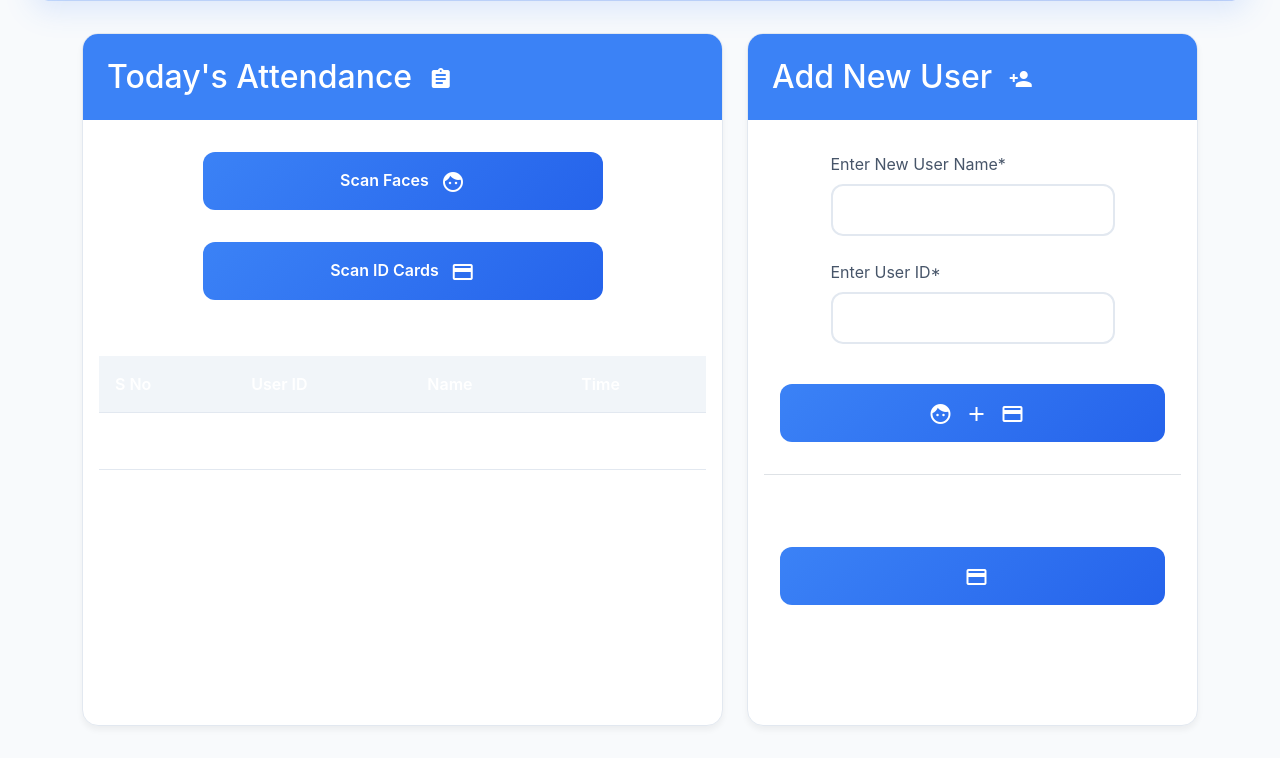
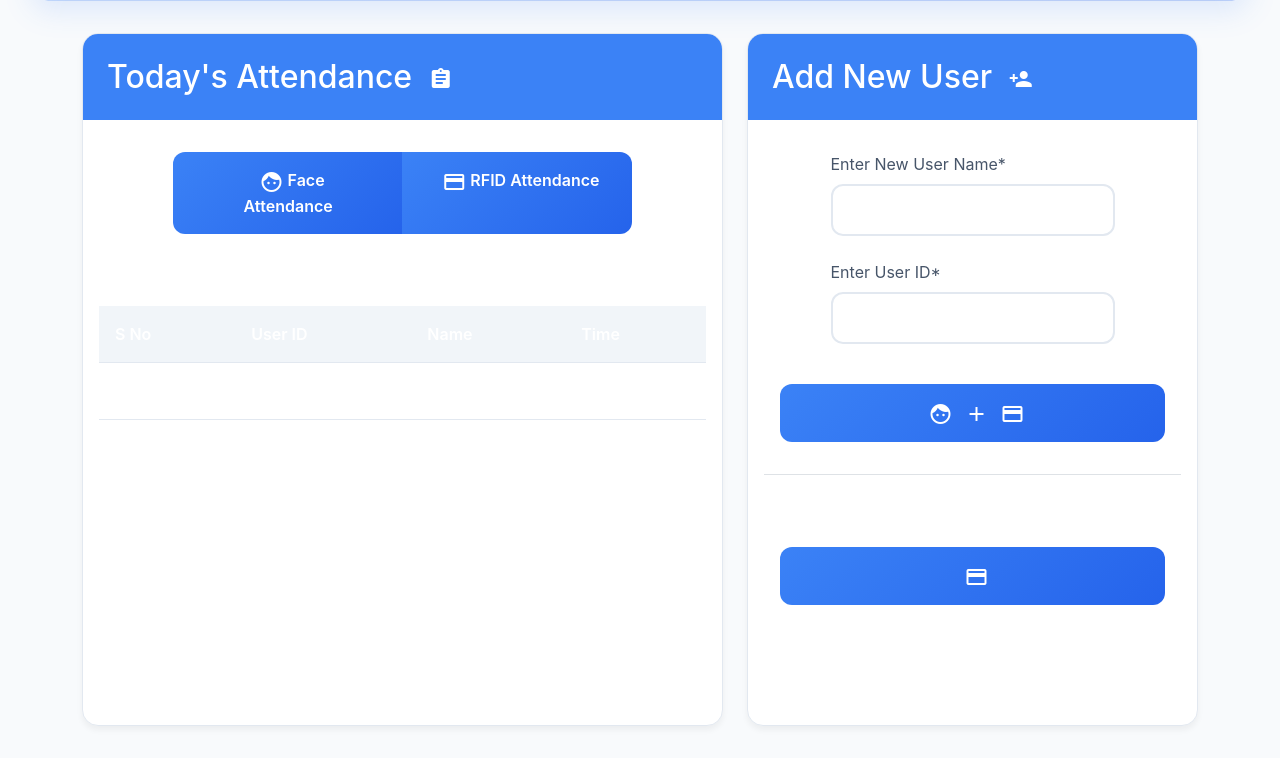
Before and after one commit to Ridwan414/Smart-Attendance-System, a Flask app: page / in a window 1280 px wide. Shown: the part 143-901 px from the top of the page. Run offline with Flask 3, Linux system fonts and the light colour scheme.

Commit message:
Implement RFID card reading and enhance RFID registration process

```diff
--- a/requirements.txt
+++ b/requirements.txt
@@ -1,4 +1,5 @@
 opencv-python
+pyserial
 numpy
 face-recognition
 joblib
--- a/src/app.py
+++ b/src/app.py
@@ -11,6 +11,7 @@
 import csv
 import serial
 import serial.tools.list_ports
+import re
 
 
 app = Flask(__name__)
@@ -49,6 +50,86 @@
 # Face recognition threshold
 FACE_MATCH_THRESHOLD = 0.45  # Stricter threshold for higher accuracy
 
+# Add this after other global variables
+RFID_PORT = None  # Will store the RFID reader's serial port
+
+def init_rfid_reader():
+    """Initialize RFID reader connection"""
+    try:
+        # Look for USB devices that might be the RFID reader
+        ports = list(serial.tools.list_ports.comports())
+        for port in ports:
+            if ("AuthenTec" in port.description or
+                "SYC ID&IC USB Reader" in port.description or
+                "08FF:0009" in port.hwid.upper()):
+                return True
+
+        # Alternative method: check if hidraw1 exists in /dev
+        if os.path.exists("/dev/hidraw1"):
+            return True
+
+        return False
+    except Exception as e:
+        print(f"Error checking RFID reader: {e}")
+        return False
+
+def read_rfid_card(timeout=15):
+    """Read RFID card and return the ID"""
+    print(f"⌛ Waiting for RFID card (timeout: {timeout}s)...")
+    if not check_rfid_reader():
+        print("❌ No RFID reader detected")
+        return None
+
+    # Open the HID device
+    try:
+        print("🔌 Opening RFID reader device...")
+        rfid_port = open("/dev/hidraw1", "rb")
+        print("✅ RFID reader opened successfully")
+    except Exception as e:
+        print(f"❌ Could not open RFID reader: {e}")
+        return None
+
+    # Read loop
+    buffer = ""
+    start_time = time.time()
+
+    try:
+        while (time.time() - start_time) < timeout:
+            # Read data from HID device
+            byte_data = rfid_port.read(8)
+
+            if byte_data and any(b != 0 for b in byte_data):
+                print(f"📡 Raw data received: {byte_data}")
+
+                # Extract the third byte (index 2) which contains the actual digit
+                if len(byte_data) > 2:
+                    digit_byte = byte_data[2]
+                    if 0x1E <= digit_byte <= 0x27:  # Map scan codes to digits
+                        # Convert scan code to actual digit (0x1E = '1', 0x1F = '2', etc.)
+                        digit = str(digit_byte - 0x1E + 1)
+                        if digit_byte == 0x27:  # Special case for '0'
+                            digit = '0'
+                        buffer += digit
+                        print(f"🔢 Current buffer: {buffer}")
+
+                # Look for card ID pattern (sequence of digits)
+                if len(buffer) >= 10:  # Wait for complete card number
+                    print(f"💳 Found card ID: {buffer}")
+                    rfid_port.close()
+                    return buffer
+
+            time.sleep(0.01)
+
+        # Timeout reached
+        print("⏰ Timeout waiting for card")
+        return None
+
+    except Exception as e:
+        print(f"❌ Error reading RFID card: {e}")
+        return None
+    finally:
+        print("🔌 Closing RFID reader")
+        rfid_port.close()
 
 # Function to load known faces
 def load_known_faces():
@@ -157,7 +238,9 @@
         reader = csv.reader(file)
         next(reader)  # Skip header
         for row in reader:
-            rfid_users[row[0]] = row[1]
+            if len(row) >= 3:  # Make sure we have all columns
+                rfid_id, user_id, name = row[0], row[1], row[2]
+                rfid_users[rfid_id] = {"user_id": user_id, "name": name}  # Store both user_id and name
 
 # Load RFID users at startup
 load_rfid_users()
@@ -362,39 +445,71 @@
 
 @app.route("/rfid/register", methods=["POST"])
 def register_rfid():
+    print("📝 Starting RFID registration...")
     user_id = request.form.get("user_id", "").strip()
     rfid_id = request.form.get("rfid_id", "").strip()
     name = request.form.get("name", "").strip()
 
+    print(f"Received data: user_id={user_id}, rfid_id={rfid_id}, name={name}")
+
     if not user_id or not name:
+        print("❌ Missing required fields")
         return jsonify({"error": "User ID and Name are required!"})
 
-    if user_id in rfid_users:
-        return jsonify({"error": "User ID already registered!"})
+    if not rfid_id:
+        print("❌ Missing RFID ID")
+        return jsonify({"error": "RFID ID is required!"})
 
-    with open(RFID_USER_CSV, mode="a", newline="") as file:
-        writer = csv.writer(file)
-        writer.writerow([rfid_id, user_id, name])
+    try:
+        # Check if RFID ID or User ID already exists
+        with open(RFID_USER_CSV, mode="r") as file:
+            reader = csv.reader(file)
+            next(reader)  # Skip header
+            for row in reader:
+                if len(row) >= 3:  # Ensure row has all required fields
+                    if row[0] == rfid_id:
+                        print(f"❌ RFID ID {rfid_id} already exists")
+                        return jsonify({"error": "This RFID card is already registered!"})
+                    if row[1] == user_id:
+                        print(f"❌ User ID {user_id} already exists")
+                        return jsonify({"error": "This User ID is already registered!"})
 
-    rfid_users[user_id] = name  # Update local dictionary
+        # Register new user
+        with open(RFID_USER_CSV, mode="a", newline="") as file:
+            writer = csv.writer(file)
+            writer.writerow([rfid_id, user_id, name])
+            print(f"✅ Successfully registered: {name} (ID: {user_id})")
 
-    return jsonify({"message": "User registered successfully!"})
+        # Update local dictionary
+        rfid_users[rfid_id] = {"user_id": user_id, "name": name}
+        print("✅ Local dictionary updated")
+
+        return jsonify({
+            "success": True,
+            "message": f"Registration successful for {name}!"
+        })
+    except Exception as e:
+        print(f"❌ Error during registration: {e}")
+        return jsonify({"error": f"Registration failed: {str(e)}"})
 
 @app.route("/rfid/scan", methods=["POST"])
 def rfid_scan():
-    user_id = request.form.get("user_id", "").strip()
+    rfid_id = request.form.get("rfid_id", "").strip()
 
-    if not user_id:
-        return jsonify({"error": "Invalid scan! User ID is empty."})
+    if not rfid_id:
+        return jsonify({"error": "Invalid scan! RFID ID is empty."})
 
+    if rfid_id not in rfid_users:
+        return jsonify({"error": "Unknown RFID card!"})
+
+    user_data = rfid_users[rfid_id]
     timestamp = datetime.now().strftime("%Y-%m-%d %H:%M:%S")
-    name = rfid_users.get(user_id, "Unknown")
 
     with open(ATTENDANCE_CSV, mode="a", newline="") as file:
         writer = csv.writer(file)
-        writer.writerow([user_id, name, timestamp])
+        writer.writerow([user_data["user_id"], user_data["name"], timestamp])
 
-    return jsonify({"message": f"Attendance recorded for {name}!"})
+    return jsonify({"message": f"Attendance recorded for {user_data['name']}!"})
 
 @app.route("/check_rfid", methods=["GET"])
 def check_rfid_available():
@@ -406,47 +521,112 @@
 
 def check_rfid_reader():
     """Check if RFID reader is connected via USB"""
-    # try:
-    #     # Look for USB devices that might be the RFID reader
-    #     ports = list(serial.tools.list_ports.comports())
-    #     for port in ports:
-    #         if "USB" in port.description:  # Modify this condition based on your RFID reader
-    #             return True
-    #     return False
-    # except:
-    #     return False
-    return True
+    try:
+        return init_rfid_reader()
+    except:
+        return False
 
 @app.route("/rfid/register_only", methods=["POST"])
 def register_rfid_only():
+    print("📝 Starting RFID-only registration...")
     user_id = request.form.get("user_id", "").strip()
     rfid_id = request.form.get("rfid_id", "").strip()
     name = request.form.get("name", "").strip()
 
+    print(f"Received data: user_id={user_id}, rfid_id={rfid_id}, name={name}")
+
     if not user_id or not name or not rfid_id:
         return jsonify({"error": "User ID, Name, and RFID ID are required!"})
 
-    # Check if RFID ID already exists
-    with open(RFID_USER_CSV, mode="r") as file:
-        reader = csv.reader(file)
-        next(reader)  # Skip header
-        for row in reader:
-            if row[0] == rfid_id:
-                return jsonify({"error": "RFID card already registered!"})
-            if row[1] == user_id:
-                return jsonify({"error": "User ID already registered!"})
+    try:
+        # Check if RFID ID or User ID already exists
+        with open(RFID_USER_CSV, mode="r") as file:
+            reader = csv.reader(file)
+            next(reader)  # Skip header
+            for row in reader:
+                if len(row) >= 3:  # Ensure row has all required fields
+                    if row[0] == rfid_id:
+                        print(f"❌ RFID ID {rfid_id} already exists")
+                        return jsonify({"error": "This RFID card is already registered!"})
+                    if row[1] == user_id:
+                        print(f"❌ User ID {user_id} already exists")
+                        return jsonify({"error": "This User ID is already registered!"})
 
-    # Register new user
-    with open(RFID_USER_CSV, mode="a", newline="") as file:
-        writer = csv.writer(file)
-        writer.writerow([rfid_id, user_id, name])
+        # Register new user
+        with open(RFID_USER_CSV, mode="a", newline="") as file:
+            writer = csv.writer(file)
+            writer.writerow([rfid_id, user_id, name])
+            print(f"✅ Successfully registered: {name} (ID: {user_id})")
 
-    rfid_users[user_id] = name  # Update local dictionary
+        # Update local dictionary
+        rfid_users[rfid_id] = {"user_id": user_id, "name": name}
+        print("✅ Local dictionary updated")
 
-    return jsonify({
-        "success": True,
-        "message": f"User {name} successfully registered with RFID card!"
-    })
+        return jsonify({
+            "success": True,
+            "message": f"Registration successful for {name}!"
+        })
+    except Exception as e:
+        print(f"❌ Error during registration: {e}")
+        return jsonify({"error": f"Registration failed: {str(e)}"})
+
+@app.route("/rfid/read", methods=["GET"])
+def read_rfid():
+    """Endpoint to read RFID card"""
+    print("🔍 Starting RFID card read...")
+    try:
+        card_id = read_rfid_card()
+        if card_id:
+            print(f"✅ Card read successfully: {card_id}")
+            return jsonify({
+                "success": True,
+                "rfid_id": card_id
+            })
+        print("❌ No card detected within timeout period")
+        return jsonify({
+            "success": False,
+            "error": "No card detected within timeout period"
+        })
+    except Exception as e:
+        print(f"❌ Error reading RFID card: {e}")
+        return jsonify({
+            "success": False,
+            "error": str(e)
+        })
+
+@app.route("/attendance/rfid")
+def start_rfid_attendance():
+    """Start RFID attendance monitoring"""
+    try:
+        while True:
+            card_id = read_rfid_card(timeout=1)  # Short timeout for continuous reading
+            if card_id:
+                print(f"Card detected: {card_id}")
+                if card_id in rfid_users:
+                    user_data = rfid_users[card_id]
+                    timestamp = datetime.now().strftime("%Y-%m-%d %H:%M:%S")
+
+                    with open(ATTENDANCE_CSV, mode="a", newline="") as file:
+                        writer = csv.writer(file)
+                        writer.writerow([user_data["user_id"], user_data["name"], timestamp])
+
+                    print(f"✅ Attendance marked for {user_data['name']}")
+                else:
+                    print("❌ Unknown RFID card")
+
+                time.sleep(1)  # Prevent multiple reads of the same card
+
+            # Check for interrupt signal
+            if os.path.exists("stop_rfid_attendance"):
+                os.remove("stop_rfid_attendance")
+                break
+
+    except KeyboardInterrupt:
+        print("\n🛑 RFID attendance monitoring stopped")
+    except Exception as e:
+        print(f"❌ Error in RFID attendance: {e}")
+
+    return redirect(url_for("home"))
 
 if __name__ == "__main__":
     app.run(debug=True, port=5000)
--- a/src/data/users.csv
+++ b/src/data/users.csv
@@ -1 +1,2 @@
 RFID ID,User ID,Name
+0001181029,2008039,Ridwan
--- a/src/templates/home.html
+++ b/src/templates/home.html
@@ -233,16 +233,14 @@
                         <h2 class="m-0">Today's Attendance <i class="material-icons">assignment</i></h2>
                     </div>
                     <div class="card-body text-center">
-                        <a href="{{ url_for('start_attendance') }}" class="d-block">
-                            <button class="btn btn-scan">
-                                Scan Faces <i class="material-icons">face</i>
-                            </button>
+                        <div class="btn-group mb-3" role="group">
+                            <a href="{{ url_for('start_attendance') }}" class="btn btn-scan">
+                                <i class="material-icons">face</i> Face Attendance
                             </a>
-                        <a href="/attendance/id" class="d-block">
-                            <button class="btn btn-scan">
-                                Scan ID Cards <i class="material-icons">credit_card</i>
-                            </button>
+                            <a href="{{ url_for('start_rfid_attendance') }}" class="btn btn-scan">
+                                <i class="material-icons">credit_card</i> RFID Attendance
                             </a>
+                        </div>
 
                         <div class="table-responsive mt-4">
                             <table class="attendance-table">
@@ -481,50 +479,71 @@
         // Function to handle RFID registration
         async function startRFIDRegistration(username, userId) {
             try {
+                let timeLeft = 15;
                 document.getElementById('rfidStatus').innerHTML = `
                     <div class="alert alert-info">
                         <div class="spinner-border text-primary" role="status">
                             <span class="visually-hidden">Waiting for card swipe...</span>
                         </div>
-                        <p class="mb-0">Please swipe your RFID card now...</p>
+                        <p class="mb-0">Please swipe your RFID card now... (${timeLeft} seconds remaining)</p>
                     </div>
                 `;
 
-                // Here you would implement the actual RFID reading logic
-                // For now, we'll use the simulation
-                const rfidResponse = await new Promise((resolve) => {
-                    setTimeout(() => {
-                        resolve({ rfid_id: "RFID-" + Math.random().toString(36).substr(2, 9) });
-                    }, 5000);
-                });
+                // Start countdown timer
+                const countdownInterval = setInterval(() => {
+                    timeLeft--;
+                    if (timeLeft >= 0) {
+                        document.getElementById('rfidStatus').querySelector('p').textContent =
+                            `Please swipe your RFID card now... (${timeLeft} seconds remaining)`;
+                    }
+                }, 1000);
+
+                try {
+                    // Read RFID card
+                    const response = await fetch("{{ url_for('read_rfid') }}");
+                    const rfidData = await response.json();
+                    clearInterval(countdownInterval);
+
+                    if (!rfidData.success) {
+                        throw new Error(rfidData.error || "Failed to read RFID card");
+                    }
+
+                    console.log("RFID Data received:", rfidData); // Debug log
 
                     // Register user with RFID
-                const response = await fetch("{{ url_for('register_rfid') }}", {
+                    const registerResponse = await fetch("{{ url_for('register_rfid') }}", {
                         method: 'POST',
                         headers: {
                             'Content-Type': 'application/x-www-form-urlencoded',
                         },
                         body: new URLSearchParams({
-                        'rfid_id': rfidResponse.rfid_id,
+                            'rfid_id': rfidData.rfid_id,
                             'user_id': userId,
                             'name': username
                         })
                     });
 
-                const result = await response.json();
+                    const result = await registerResponse.json();
+
+                    if (result.error) {
+                        throw new Error(result.error);
+                    }
 
                     document.getElementById('rfidStatus').innerHTML = `
-                    <div class="alert alert-${result.error ? 'danger' : 'success'}">
-                        ${result.message || result.error}
+                        <div class="alert alert-success">
+                            ${result.message}
                         </div>`;
 
-                if (!result.error) {
                     setTimeout(() => window.location.reload(), 2000);
+
+                } catch (error) {
+                    clearInterval(countdownInterval);
+                    throw error;
                 }
             } catch (error) {
                 console.error('Error:', error);
                 document.getElementById('rfidStatus').innerHTML =
-                    '<div class="alert alert-danger">RFID registration failed. Please try again.</div>';
+                    `<div class="alert alert-danger">RFID registration failed: ${error.message}</div>`;
             }
         }
 
@@ -573,43 +592,72 @@
             startRfidOnlyBtn.style.display = 'none';
 
             try {
-                // Here you would implement the actual RFID reading logic
-                // For now, we'll use the simulation
-                const rfidResponse = await new Promise((resolve) => {
-                    setTimeout(() => {
-                        resolve({ rfid_id: "RFID-" + Math.random().toString(36).substr(2, 9) });
-                    }, 5000);
-                });
+                let timeLeft = 15;
+                rfidOnlyStatus.innerHTML = `
+                    <div class="alert alert-info">
+                        <div class="spinner-border text-primary" role="status">
+                            <span class="visually-hidden">Waiting for card swipe...</span>
+                        </div>
+                        <p class="mb-0">Please swipe your RFID card now... (${timeLeft} seconds remaining)</p>
+                    </div>
+                `;
+
+                // Start countdown timer
+                const countdownInterval = setInterval(() => {
+                    timeLeft--;
+                    if (timeLeft >= 0) {
+                        rfidOnlyStatus.querySelector('p').textContent =
+                            `Please swipe your RFID card now... (${timeLeft} seconds remaining)`;
+                    }
+                }, 1000);
+
+                try {
+                    // Read RFID card
+                    const response = await fetch("{{ url_for('read_rfid') }}");
+                    const rfidData = await response.json();
+                    clearInterval(countdownInterval);
+
+                    if (!rfidData.success) {
+                        throw new Error(rfidData.error || "Failed to read RFID card");
+                    }
+
+                    console.log("RFID Data received:", rfidData); // Debug log
 
                     // Register user with RFID
-                const response = await fetch("{{ url_for('register_rfid') }}", {
+                    const registerResponse = await fetch("{{ url_for('register_rfid_only') }}", {
                         method: 'POST',
                         headers: {
                             'Content-Type': 'application/x-www-form-urlencoded',
                         },
                         body: new URLSearchParams({
-                        'rfid_id': rfidResponse.rfid_id,
+                            'rfid_id': rfidData.rfid_id,
                             'user_id': userId,
                             'name': username
                         })
                     });
 
-                const result = await response.json();
+                    const result = await registerResponse.json();
+
+                    if (result.error) {
+                        throw new Error(result.error);
+                    }
 
                     rfidOnlyModal.hide();
                     document.getElementById('registrationStatus').innerHTML = `
-                    <div class="alert alert-${result.error ? 'danger' : 'success'}">
-                        ${result.message || result.error}
+                        <div class="alert alert-success">
+                            ${result.message}
                         </div>`;
                     registrationModal.show();
 
-                if (!result.error) {
                     setTimeout(() => window.location.reload(), 2000);
+                } catch (error) {
+                    clearInterval(countdownInterval);
+                    throw error;
                 }
             } catch (error) {
                 console.error('Error:', error);
                 rfidOnlyStatus.innerHTML =
-                    '<div class="alert alert-danger">RFID registration failed. Please try again.</div>';
+                    `<div class="alert alert-danger">RFID registration failed: ${error.message}</div>`;
             }
         });
 
```
Also changed, not shown: src/checkrfidport.py (added, +99 -0 lines). Lines whose indentation alone changed are shown as unchanged.
